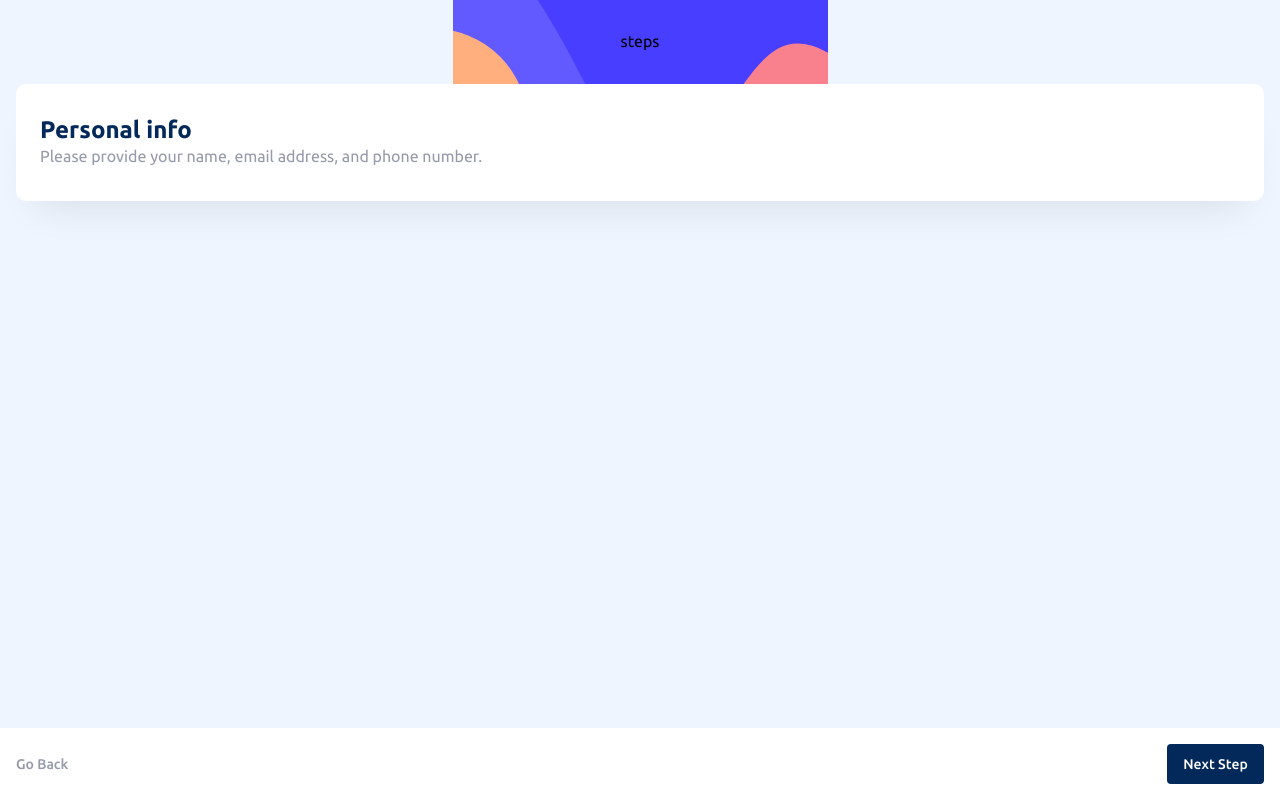
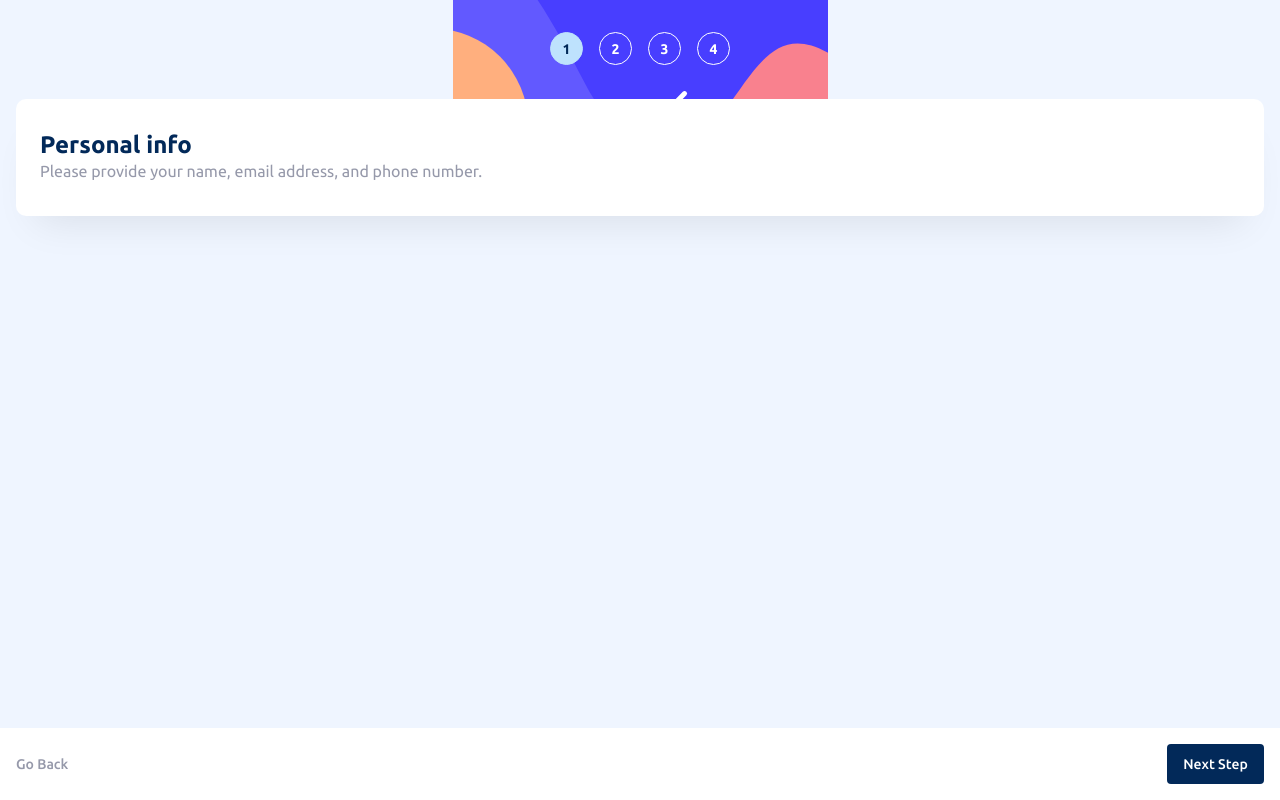
Before and after one commit to Derfan/multi-step-form, a React (Create React App) app: page / in a window 1280 px wide. Built offline with nearby package versions, Linux system fonts and the light colour scheme.

Commit message:
Add Stepper Component

```diff
--- /dev/null
+++ b/src/components/Stepper/Stepper.module.sass
@@ -0,0 +1,27 @@
+.root
+    display: flex
+    align-items: center
+    column-gap: 16px
+
+.item
+    display: flex
+    align-items: center
+    justify-content: center
+
+    font-family: UbuntuBold
+    width: 33px
+    height: 33px
+
+    color: #FFFFFF
+    font-size: 14px
+    line-height: 16px
+    background-color: transperent
+    border: 1px solid #FFFFFF
+    border-radius: 50%
+
+    transition: .3s
+
+    &.active
+        color: #022959
+        background-color: #BEE2FD
+        border-color: #BEE2FD
--- /dev/null
+++ b/src/components/Stepper/index.tsx
@@ -0,0 +1,23 @@
+import cns from "classnames";
+import cn from "./Stepper.module.sass";
+
+interface StepperProps {
+  steps: string[];
+  activeStep: number;
+  className?: string;
+}
+
+export const Stepper = ({ steps, activeStep, className }: StepperProps) => {
+  return (
+    <ul className={cns(cn.root, className)}>
+      {steps.map((label, idx) => (
+        <li
+          key={label}
+          className={cns(cn.item, { [cn.active]: idx === activeStep })}
+        >
+          {idx + 1}
+        </li>
+      ))}
+    </ul>
+  );
+};
--- a/src/components/index.ts
+++ b/src/components/index.ts
@@ -3,3 +3,4 @@ export { Button } from "./Button";
 export { Title } from "./Title";
 export { Description } from "./Description";
 export { Card } from "./Card";
+export { Stepper } from "./Stepper";
--- a/src/index.css
+++ b/src/index.css
@@ -34,7 +34,7 @@ body {
   -moz-osx-font-smoothing: grayscale;
 }
 
-h2, p, button {
+h2, p, button, ul {
   margin: 0;
   padding: 0;
   border: 0;
@@ -42,3 +42,7 @@ h2, p, button {
   font: inherit;
   vertical-align: baseline;
 }
+
+ul {
+  list-style: none;
+}
--- a/src/modules/App/index.tsx
+++ b/src/modules/App/index.tsx
@@ -1,10 +1,22 @@
-import { Layout, Button, Title, Description, Card } from "../../components";
+import {
+  Layout,
+  Button,
+  Title,
+  Description,
+  Card,
+  Stepper,
+} from "../../components";
 import { ButtonType } from "../../constants";
 import cn from "./App.module.sass";
 
 export const App = () => (
   <Layout>
-    <div className={cn.steps}>steps</div>
+    <div className={cn.steps}>
+      <Stepper
+        steps={["Your Info", "Select Plan", "Add-Ons", "Summary"]}
+        activeStep={0}
+      />
+    </div>
 
     <div className={cn.card}>
       <Card>
```
